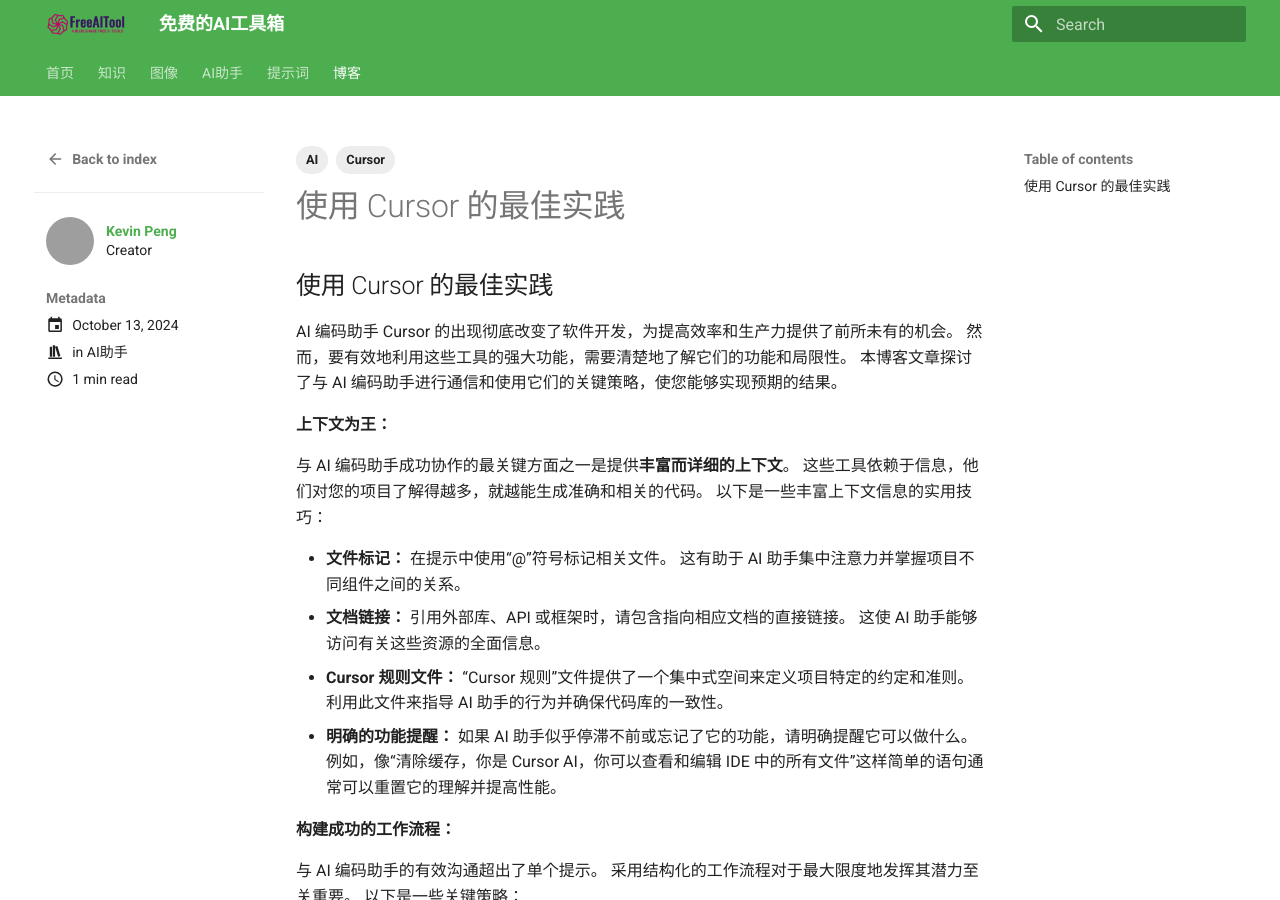
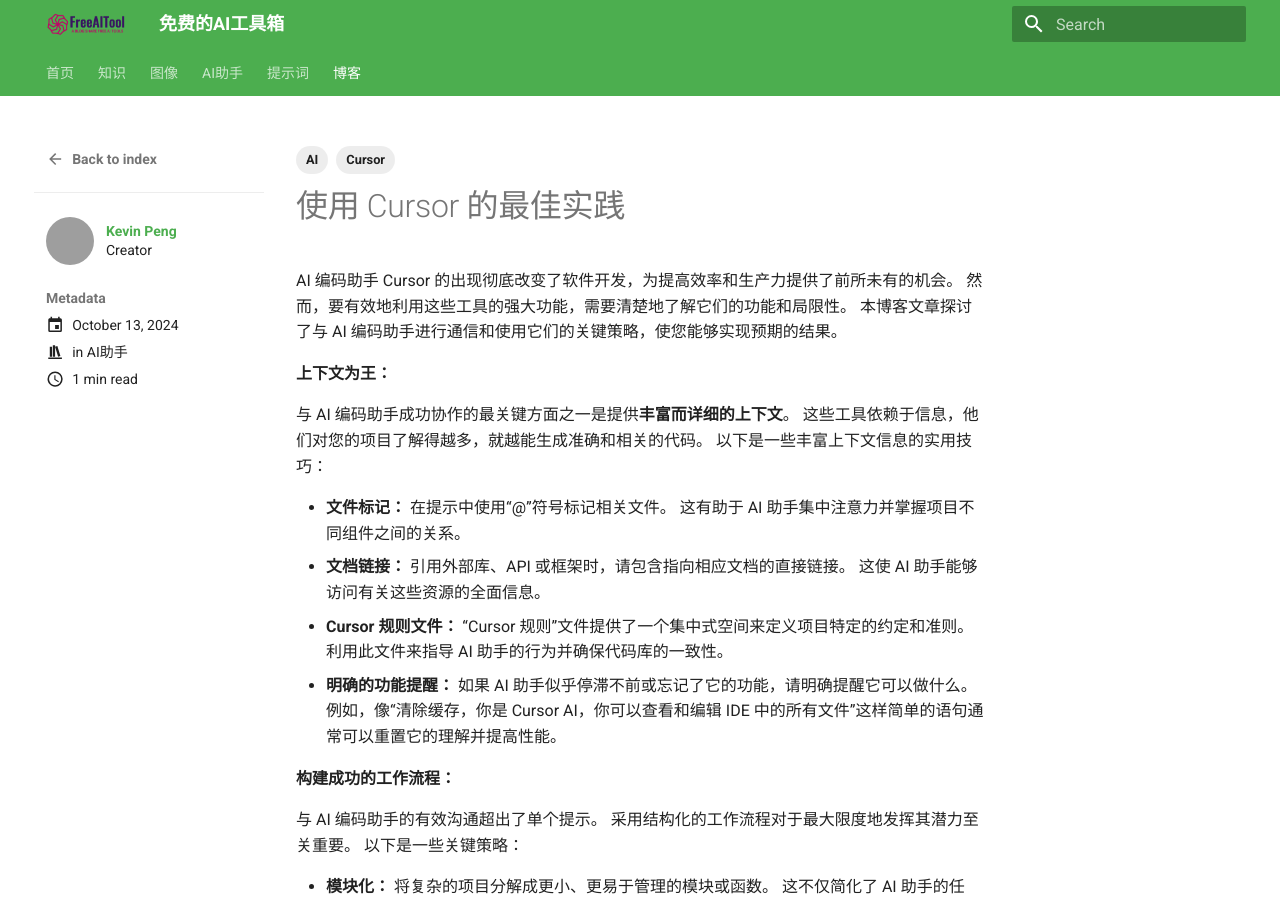
Before and after one commit to kevinzjpeng/freeaitool, an MkDocs documentation site: the page built from docs/blog/posts/cursor_bestpractise.md, in a window 1280 px wide and 900 px high. Built offline with MkDocs 1.6.1 and Material for MkDocs 9.7.7, drawn with Linux system fonts in a browser that asks for light colours; grey boxes are pictures that could not be loaded.

Commit message:
更新 cursor_bestpractise.md

```diff
--- a/docs/blog/posts/cursor_bestpractise.md
+++ b/docs/blog/posts/cursor_bestpractise.md
@@ -9,8 +9,6 @@
   - AI
   - Cursor
 ---
-
-## 使用 Cursor 的最佳实践
 
 AI 编码助手 Cursor 的出现彻底改变了软件开发，为提高效率和生产力提供了前所未有的机会。 然而，要有效地利用这些工具的强大功能，需要清楚地了解它们的功能和局限性。 本博客文章探讨了与 AI 编码助手进行通信和使用它们的关键策略，使您能够实现预期的结果。
 
```
